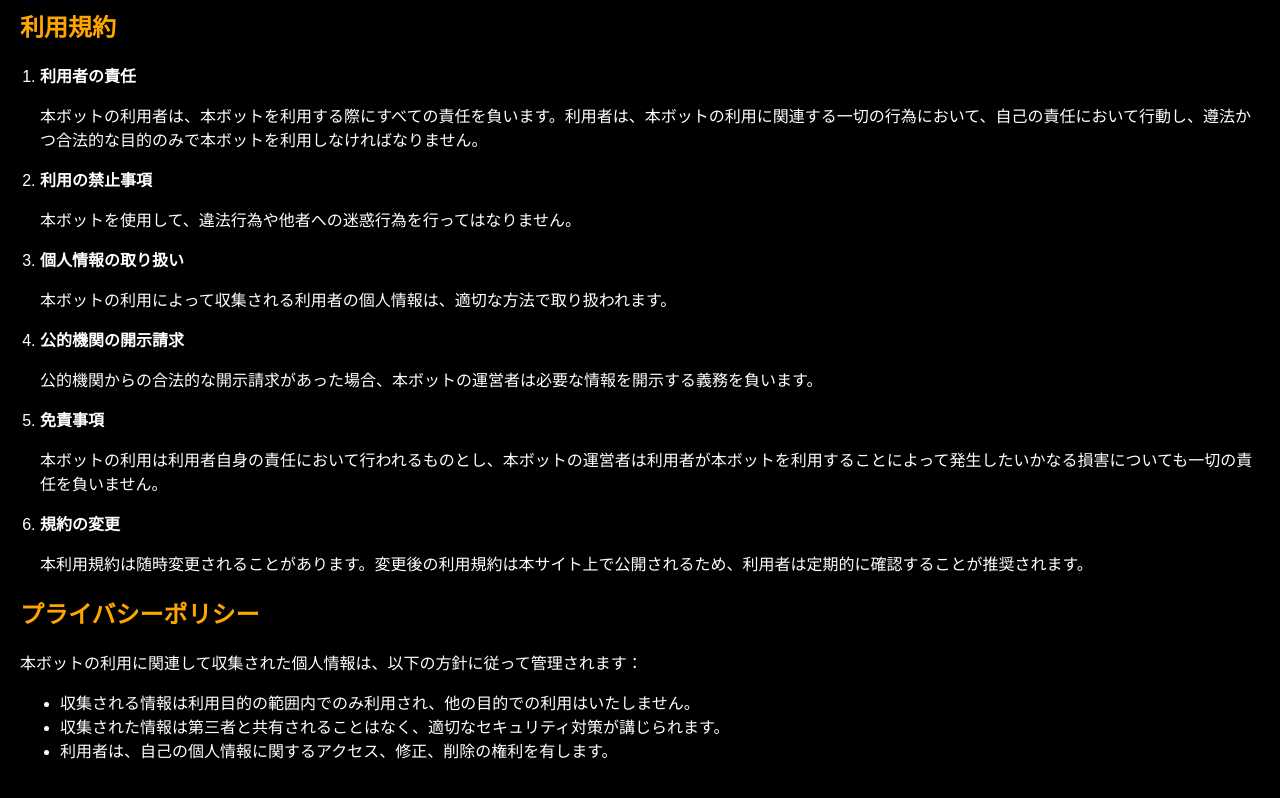
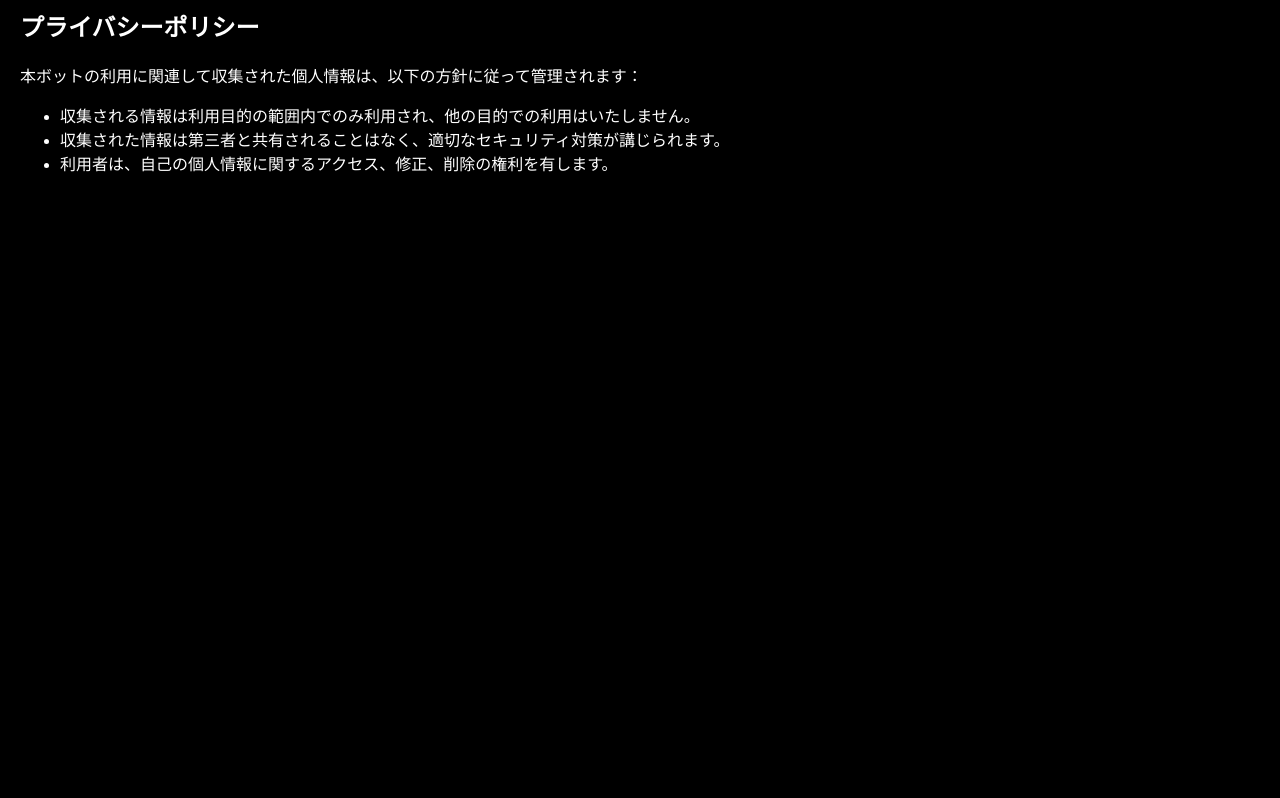
Before and after one commit to voids-top/voids-top.github.io, a plain HTML site: page privacy.html in a window 1280 px wide. Shown: the part 101-899 px from the top of the page. After the commit the page ends 800 px from the top, so only its background shows below. Drawn offline with Linux system fonts and the light colour scheme.

Commit message:
Update privacy.html

```diff
--- a/privacy.html
+++ b/privacy.html
@@ -15,44 +15,13 @@
   h1 {
     text-align: center;
   }
-  h2 {
-    color: #FFA500;
-  }
   ol {
     padding-left: 20px;
   }
 </style>
 </head>
 <body>
-  <h1>Miffyの利用規約とプライバシーポリシー</h1>
-
-  <h2>利用規約</h2>
-  <ol>
-    <li>
-      <strong>利用者の責任</strong>
-      <p>本ボットの利用者は、本ボットを利用する際にすべての責任を負います。利用者は、本ボットの利用に関連する一切の行為において、自己の責任において行動し、遵法かつ合法的な目的のみで本ボットを利用しなければなりません。</p>
-    </li>
-    <li>
-      <strong>利用の禁止事項</strong>
-      <p>本ボットを使用して、違法行為や他者への迷惑行為を行ってはなりません。</p>
-    </li>
-    <li>
-      <strong>個人情報の取り扱い</strong>
-      <p>本ボットの利用によって収集される利用者の個人情報は、適切な方法で取り扱われます。</p>
-    </li>
-    <li>
-      <strong>公的機関の開示請求</strong>
-      <p>公的機関からの合法的な開示請求があった場合、本ボットの運営者は必要な情報を開示する義務を負います。</p>
-    </li>
-    <li>
-      <strong>免責事項</strong>
-      <p>本ボットの利用は利用者自身の責任において行われるものとし、本ボットの運営者は利用者が本ボットを利用することによって発生したいかなる損害についても一切の責任を負いません。</p>
-    </li>
-    <li>
-      <strong>規約の変更</strong>
-      <p>本利用規約は随時変更されることがあります。変更後の利用規約は本サイト上で公開されるため、利用者は定期的に確認することが推奨されます。</p>
-    </li>
-  </ol>
+  <h1>Miffyのプライバシーポリシー</h1>
 
   <h2>プライバシーポリシー</h2>
   <p>本ボットの利用に関連して収集された個人情報は、以下の方針に従って管理されます：</p>
```
